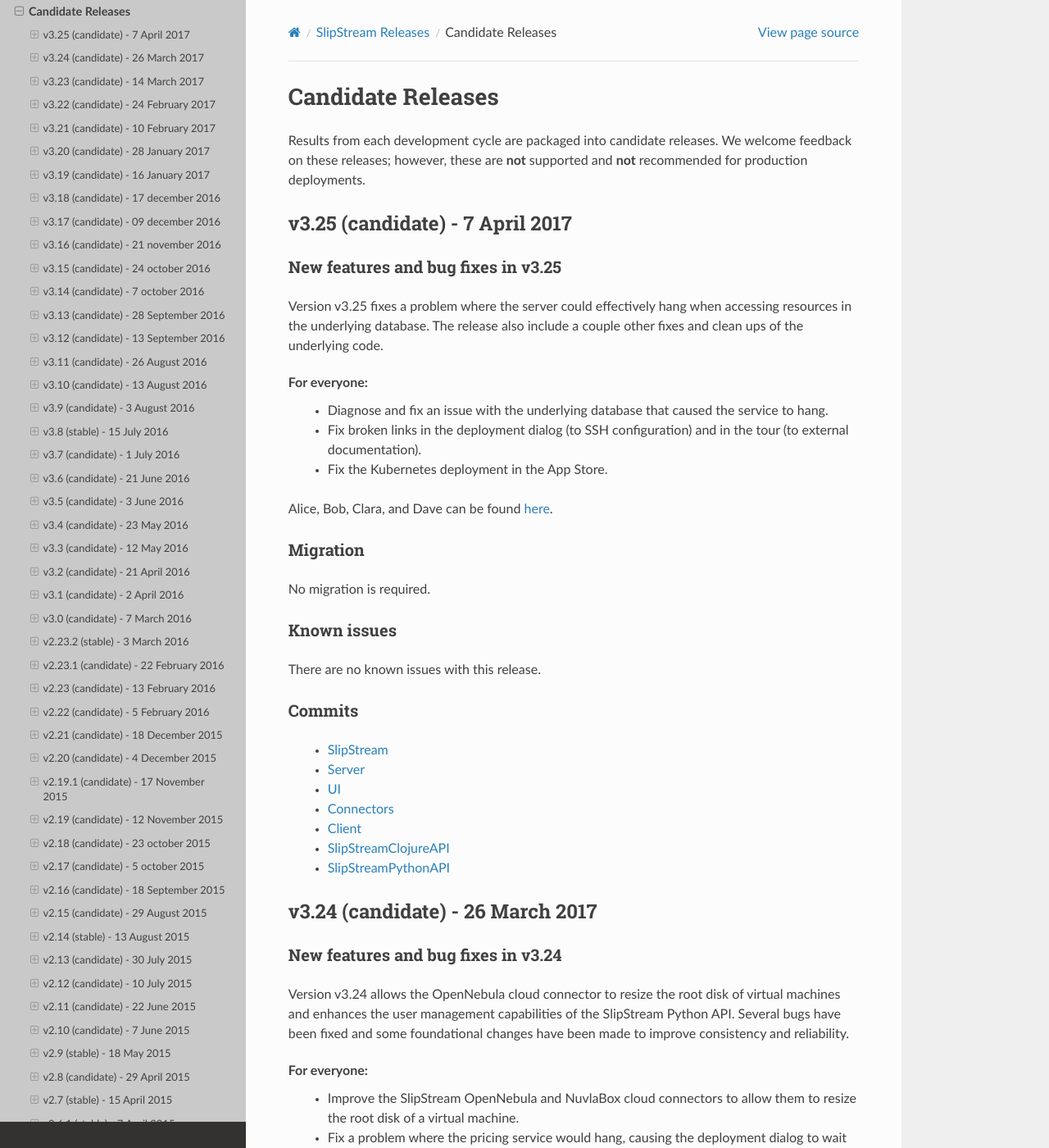
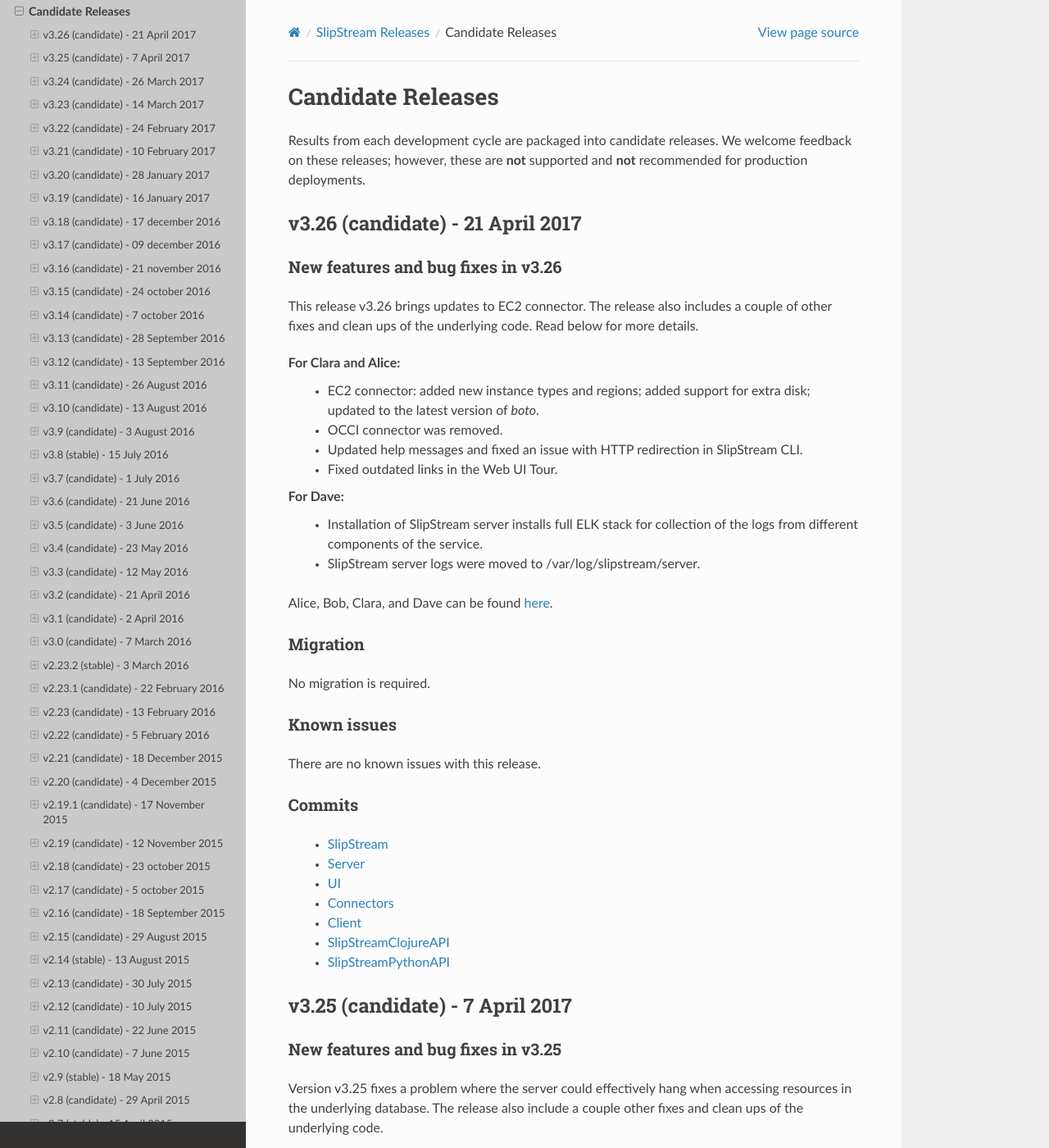
Before and after one commit to slipstream/SlipStreamDocumentation, a Sphinx documentation site: the page built from docs/release_notes/candidate_releases.rst, in a window 1280 px wide and 1400 px high. Shown: the whole window at 82% size. Built offline with Sphinx 7.4.7 and the Read the Docs theme 2.0.0, drawn with Linux system fonts in a browser that asks for light colours.

Commit message:
release notes v3.26

```diff
--- a/docs/release_notes/candidate_releases.rst
+++ b/docs/release_notes/candidate_releases.rst
@@ -4,6 +4,53 @@
 Results from each development cycle are packaged into candidate
 releases. We welcome feedback on these releases; however, these are
 **not** supported and **not** recommended for production deployments.
+
+v3.26 (candidate) - 21 April 2017
+--------------------------------
+
+New features and bug fixes in v3.26
+~~~~~~~~~~~~~~~~~~~~~~~~~~~~~~~~~~~
+
+This release v3.26 brings updates to EC2 connector. The release also includes a
+couple of other fixes and clean ups of the underlying code.  Read below for
+more details.
+
+For Clara and Alice:
+ - EC2 connector: added new instance types and regions; added support for extra
+   disk; updated to the latest version of *boto*.
+ - OCCI connector was removed.
+ - Updated help messages and fixed an issue with HTTP redirection in SlipStream
+   CLI.
+ - Fixed outdated links in the Web UI Tour.
+
+For Dave:
+ - Installation of SlipStream server installs full ELK stack for collection of
+   the logs from different components of the service.
+ - SlipStream server logs were moved to /var/log/slipstream/server.
+
+Alice, Bob, Clara, and Dave can be found
+`here <http://sixsq.com/personae/>`_.
+
+Migration
+~~~~~~~~~
+
+No migration is required.
+
+Known issues
+~~~~~~~~~~~~
+
+There are no known issues with this release.
+
+Commits
+~~~~~~~
+
+ -  `SlipStream <https://github.com/slipstream/SlipStream/compare/v3.25...v3.26>`__
+ -  `Server <https://github.com/slipstream/SlipStreamServer/compare/v3.25...v3.26>`__
+ -  `UI <https://github.com/slipstream/SlipStreamUI/compare/v3.25...v3.26>`__
+ -  `Connectors <https://github.com/slipstream/SlipStreamConnectors/compare/v3.25...v3.26>`__
+ -  `Client <https://github.com/slipstream/SlipStreamClient/compare/v3.25...v3.26>`__
+ -  `SlipStreamClojureAPI <https://github.com/slipstream/SlipStreamClojureAPI/compare/v3.25...v3.26>`__
+ -  `SlipStreamPythonAPI <https://github.com/slipstream/SlipStreamPythonAPI/compare/v3.25...v3.26>`__
 
 v3.25 (candidate) - 7 April 2017
 --------------------------------
```
